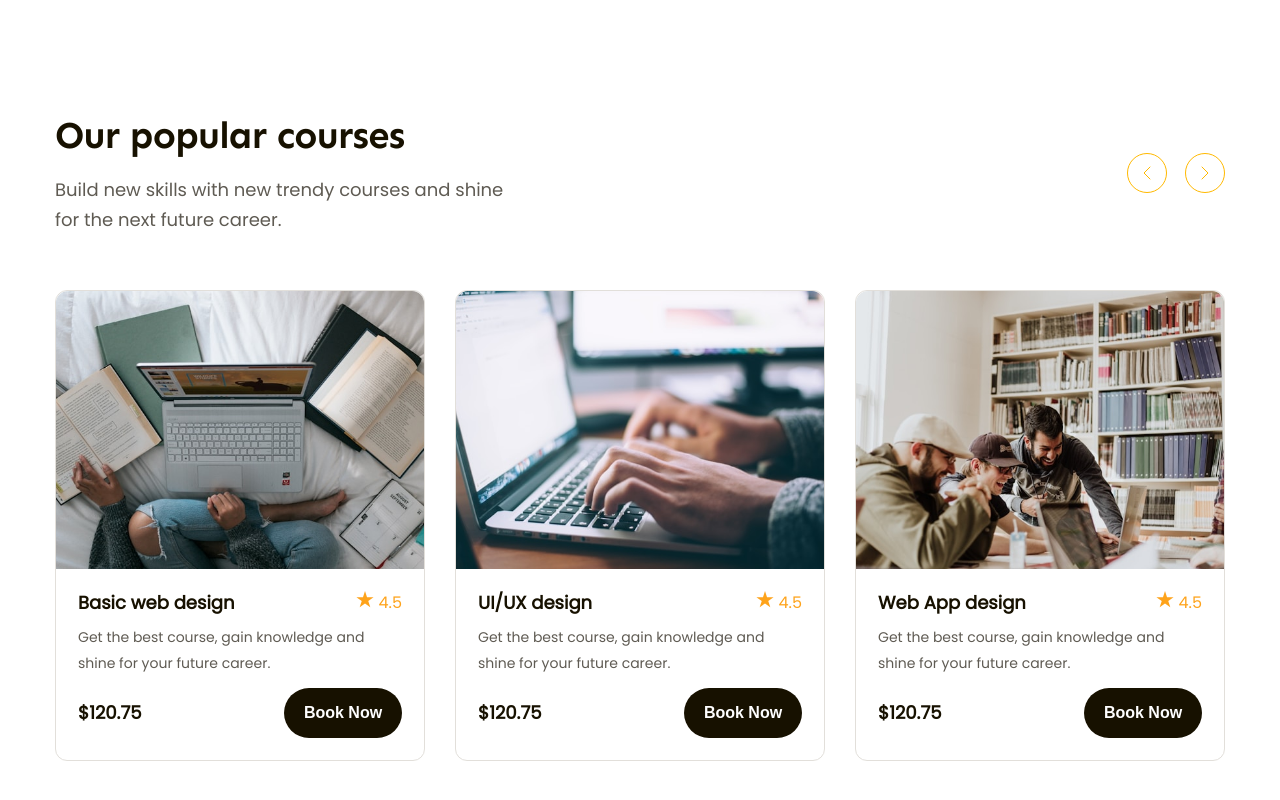
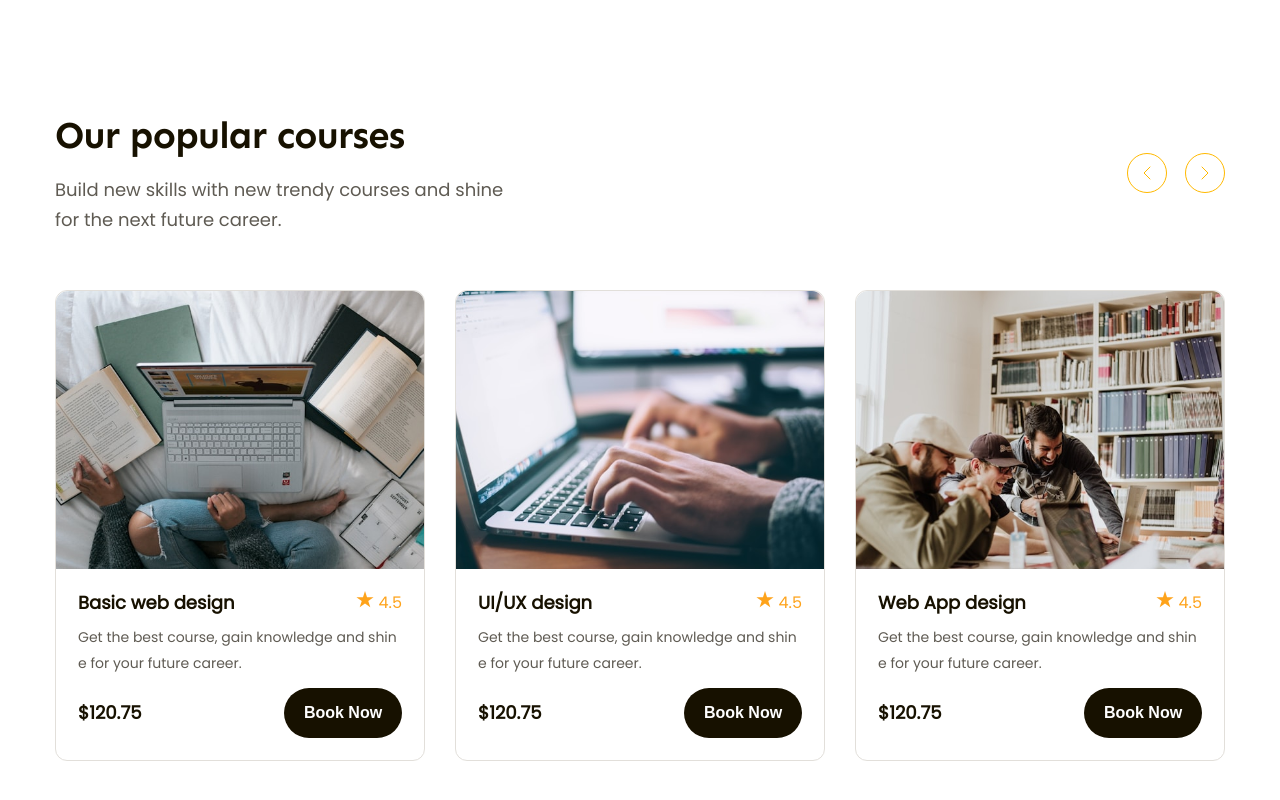
Before and after one commit to luom-it/Figma-to-html, a plain HTML site: page index.html in a window 1280 px wide. Shown: the part 1026-1826 px from the top of the page. Drawn offline with Linux system fonts and the light colour scheme.

Commit message:
p7 hoan thien popular part3

```diff
--- a/assets/css/style.css
+++ b/assets/css/style.css
@@ -53,6 +53,21 @@ a {
   opacity: 0.9;
 }
 
+/* hiện dấu 3 chấm sau 1 dòng */
+.line-clamp {
+  display: -webkit-box;
+  -webkit-line-clamp: var(--line-clamp, 1);
+  -webkit-box-orient: vertical;
+  overflow: hidden;
+}
+/* sử dụng đồng thời 2 class thì thuộc tính sẽ áp dụng */
+.line-clamp.line2 {
+  --line-clamp: 2;
+}
+/* sử dụng để khi ta nghi ngờ người dùng nhập 1 đường link dài thì nó sẽ xuống dòng  */
+.break-all {
+  word-break: break-all;
+}
 /* ===============header=============== */
 .header {
   background: #fffcf4;
@@ -308,6 +323,7 @@ a {
   border-radius: 12px 12px 0px 0px;
 }
 .popular .course-item {
+  flex: 1;
   border-radius: 12px;
   border: 1px solid #e2dfda;
   background: #fff;
--- a/index.html
+++ b/index.html
@@ -183,13 +183,17 @@
               /></a>
               <div class="info">
                 <div class="head">
-                  <h3 class="title"><a href="#!">Basic web design</a></h3>
+                  <h3 class="title">
+                    <a class="line-clamp break-all" href="#!"
+                      >Basic web design</a
+                    >
+                  </h3>
                   <div class="rating">
                     <img src="./assets/icon/star.svg" alt="" class="star" />
                     <span class="value">4.5</span>
                   </div>
                 </div>
-                <p class="desc">
+                <p class="desc line-clamp line2 break-all">
                   Get the best course, gain knowledge and shine for your future
                   career.
                 </p>
@@ -209,13 +213,15 @@
               /></a>
               <div class="info">
                 <div class="head">
-                  <h3 class="title"><a href="#!">UI/UX design</a></h3>
+                  <h3 class="title">
+                    <a class="line-clamp break-all" href="#!">UI/UX design</a>
+                  </h3>
                   <div class="rating">
                     <img src="./assets/icon/star.svg" alt="" class="star" />
                     <span class="value">4.5</span>
                   </div>
                 </div>
-                <p class="desc">
+                <p class="desc line-clamp line2 break-all">
                   Get the best course, gain knowledge and shine for your future
                   career.
                 </p>
@@ -235,13 +241,15 @@
               /></a>
               <div class="info">
                 <div class="head">
-                  <h3 class="title"><a href="#!">Web App design</a></h3>
+                  <h3 class="title">
+                    <a class="line-clamp break-all" href="#!">Web App design</a>
+                  </h3>
                   <div class="rating">
                     <img src="./assets/icon/star.svg" alt="" class="star" />
                     <span class="value">4.5</span>
                   </div>
                 </div>
-                <p class="desc">
+                <p class="desc line-clamp line2 break-all">
                   Get the best course, gain knowledge and shine for your future
                   career.
                 </p>
```
